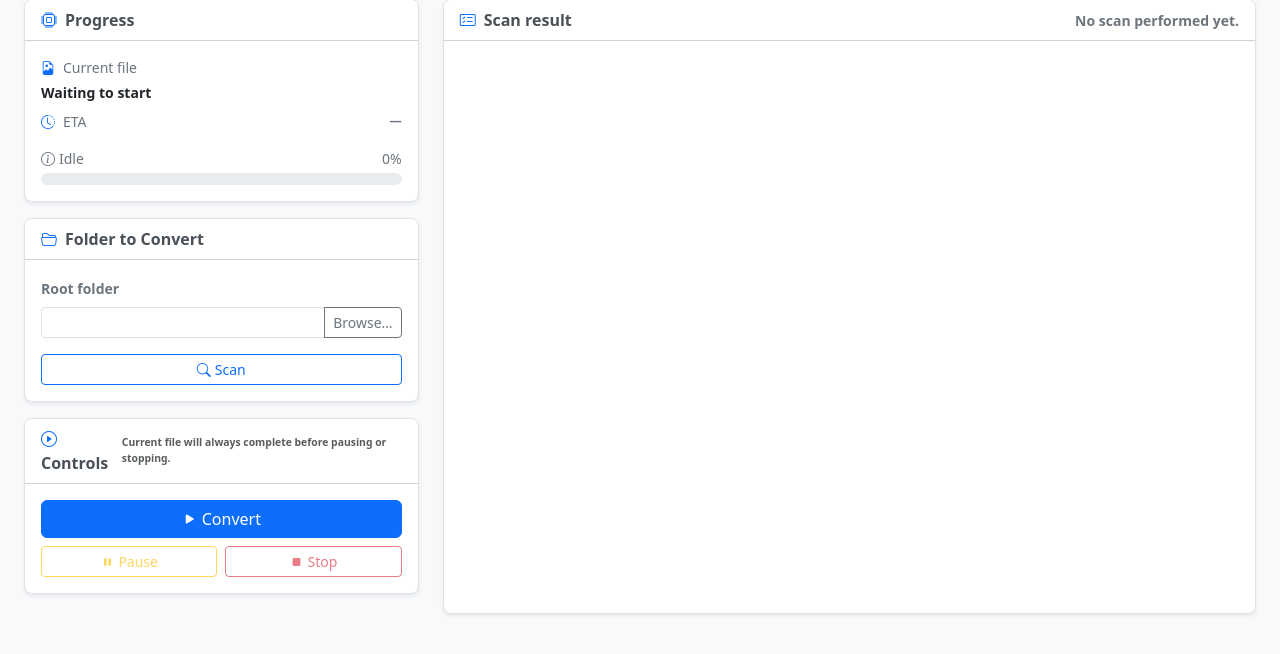
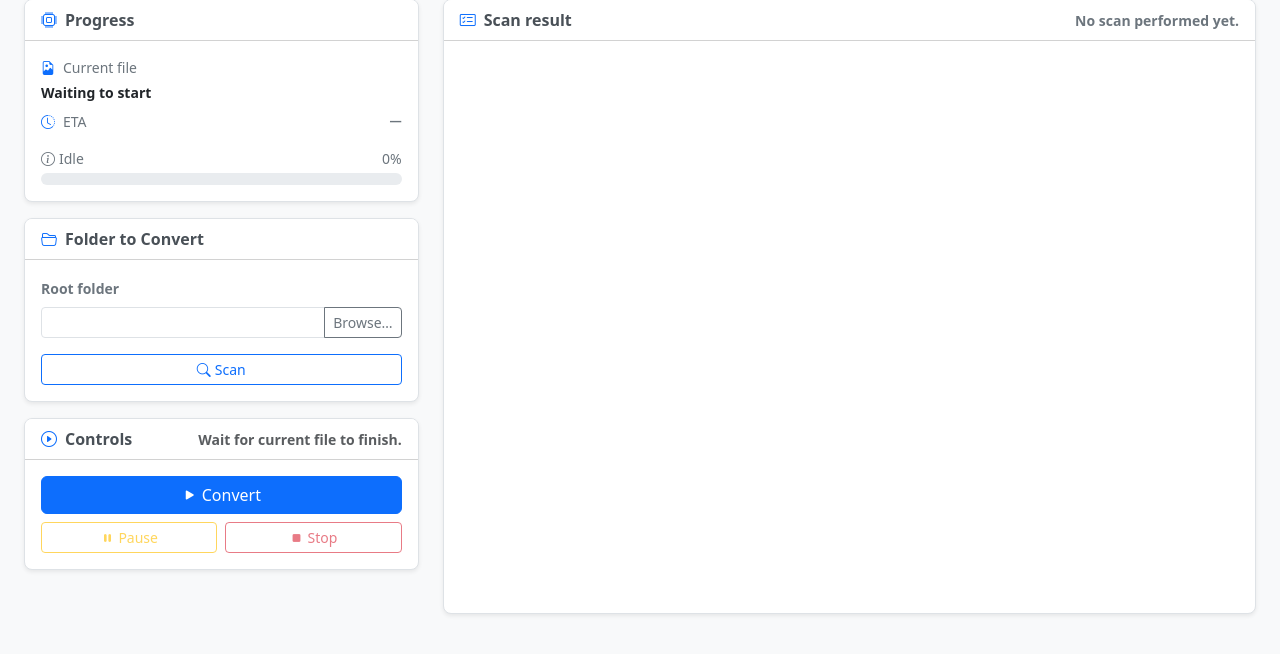
Before and after one commit to scott-dowell/ImageTools, a Flask app: page / in a window 1280 px wide. Shown: the part 224-878 px from the top of the page. Run offline with Flask 3, Linux system fonts and the light colour scheme.

Commit message:
Standardize font size and phrase Controls disclaimer. Closes #50

```diff
--- a/templates/index.html
+++ b/templates/index.html
@@ -195,8 +195,8 @@
         <div class="card shadow-sm">
           <div class="card-header bg-white d-flex align-items-center justify-content-between">
             <span><i class="bi bi-play-circle me-2 text-primary"></i>Controls</span>
-            <div class="text-muted" style="font-size: 0.65rem;">
-              Current file will always complete before pausing or stopping.
+            <div class="text-muted small">
+              Wait for current file to finish.
             </div>
           </div>
           <div class="card-body">
```
Also changed, not shown: CHANGELOG.md.
